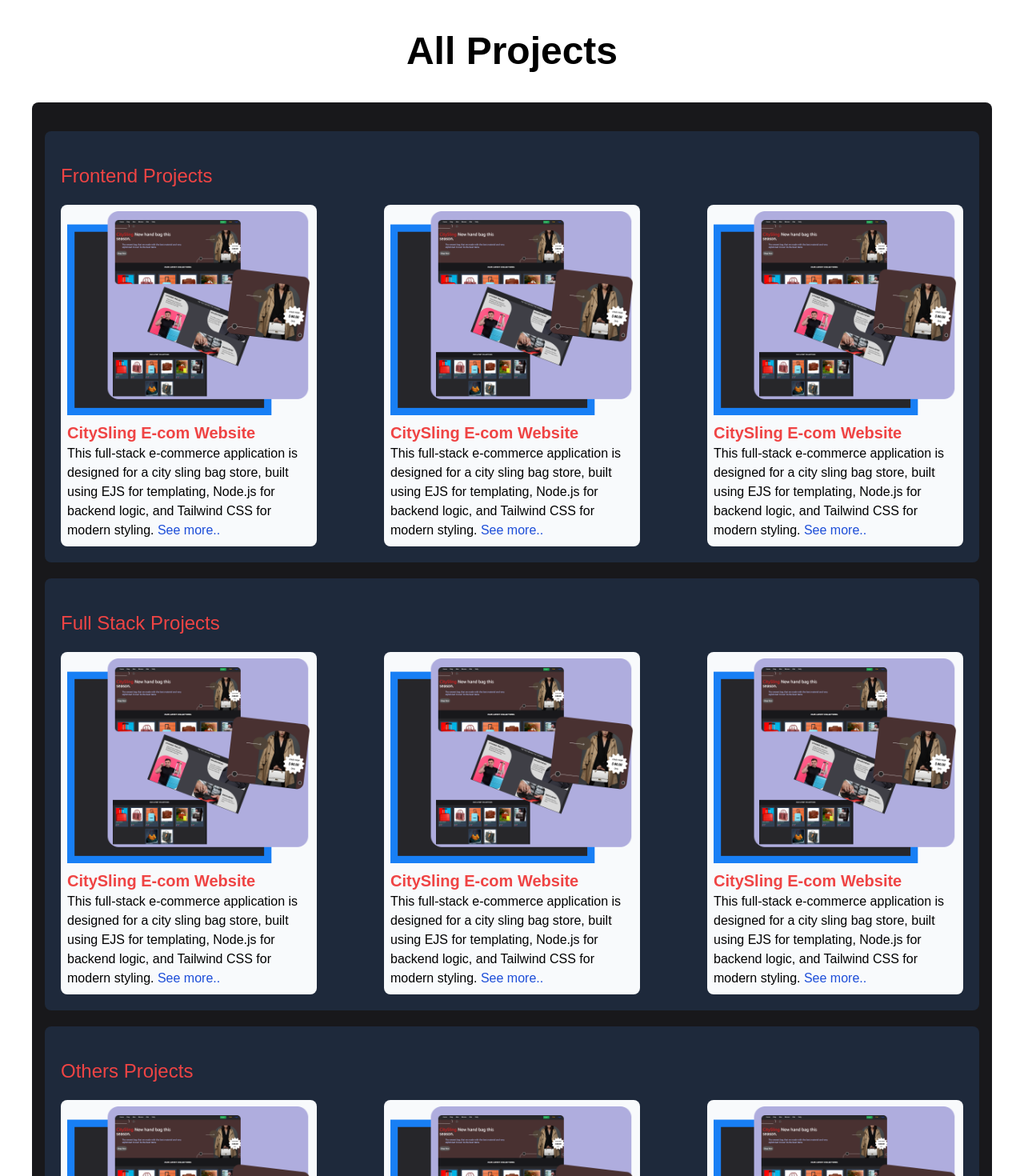
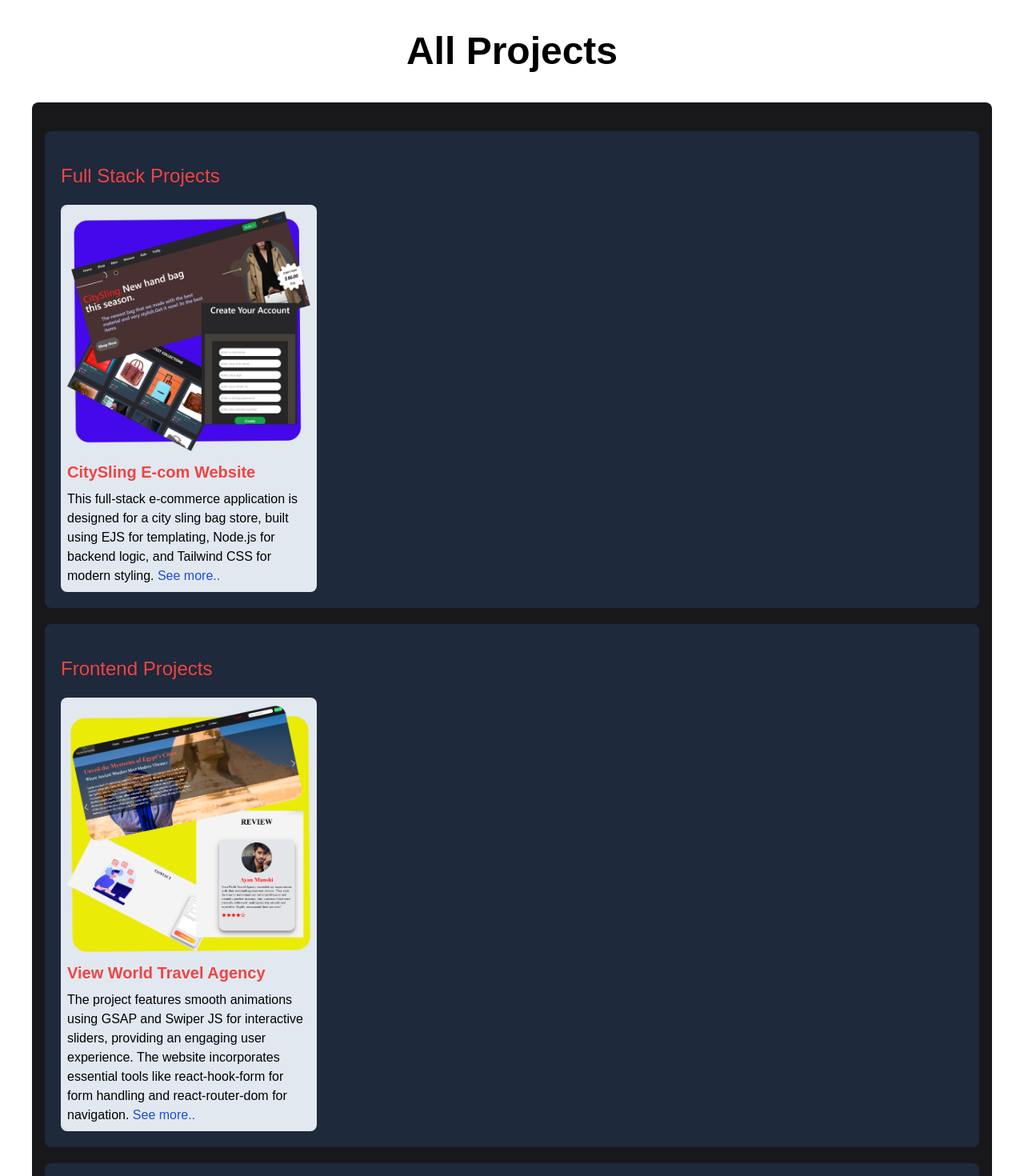
Before and after one commit to abhijit84842/Abhijit_Portfolio, a Next.js app: page /pages/projectall in a window 1280 px wide. Shown: the top 1470 px of the page at 80% size. Built offline with nearby package versions, Linux system fonts and the light colour scheme.

Commit message:
added projects

```diff
--- a/app/components/FrontendProjetcs/FrontendProjectsShow.js
+++ /dev/null
@@ -1,34 +0,0 @@
-import Link from 'next/link'
-import React from 'react'
-
-const FrontendProjectsShow = () => {
-  return (
-    <div className="sub-container bg-slate-800 p-5 my-5 rounded-lg">
-    <div className="mernstack-projects-box">
-        <h2 className="mt-5 text-2xl mb-5 text-red-500">Full Stack Projects</h2>
-        <div className="flex justify-between">
-        <div className="crad bg-slate-50 w-[20rem] p-2 rounded-lg">
-            <img  src="/Projects/citysling.png" alt="loading.." />
-            <p className="text-red-500 text-xl mt-2 font-semibold">CitySling E-com Website</p>
-            <p className="text-black ">This full-stack e-commerce application is designed for a city sling bag store, built using EJS for templating, Node.js for backend logic, and Tailwind CSS for modern styling. <span><Link className='text-blue-700' href={""}>See more..</Link></span></p>
-        </div>
-        <div className="crad bg-slate-50 w-[20rem] p-2 rounded-lg">
-            <img  src="/Projects/citysling.png" alt="loading.." />
-            <p className="text-red-500 text-xl mt-2 font-semibold">CitySling E-com Website</p>
-            <p className="text-black ">This full-stack e-commerce application is designed for a city sling bag store, built using EJS for templating, Node.js for backend logic, and Tailwind CSS for modern styling. <span><Link className='text-blue-700' href={""}>See more..</Link></span></p>
-        </div>
-        <div className="crad bg-slate-50 w-[20rem] p-2 rounded-lg">
-            <img  src="/Projects/citysling.png" alt="loading.." />
-            <p className="text-red-500 text-xl mt-2 font-semibold">CitySling E-com Website</p>
-            <p className="text-black ">This full-stack e-commerce application is designed for a city sling bag store, built using EJS for templating, Node.js for backend logic, and Tailwind CSS for modern styling. <span><Link className='text-blue-700' href={""}>See more..</Link></span></p>
-        </div>
-        </div>
-
-    </div>
-    <div className="frontend-projects-box"></div>
-    <div className="others-projects-box"></div>
-  </div>
-  )
-}
-
-export default FrontendProjectsShow
--- a/app/components/FullStackProjects/FullStackProjectsShow.js
+++ /dev/null
@@ -1,34 +0,0 @@
-import Link from 'next/link'
-import React from 'react'
-
-const FullStackProjectsShow = () => {
-  return (
-    <div className="sub-container bg-slate-800 p-5 my-5 rounded-lg">
-        <div className="frotend-projects-box">
-            <h2 className="mt-5 text-2xl mb-5 text-red-500">Frontend Projects</h2>
-            <div className="flex justify-between">
-            <div className="crad bg-slate-50 w-[20rem] p-2 rounded-lg">
-                <img  src="/Projects/citysling.png" alt="loading.." />
-                <p className="text-red-500 text-xl mt-2 font-semibold">CitySling E-com Website</p>
-                <p className="text-black ">This full-stack e-commerce application is designed for a city sling bag store, built using EJS for templating, Node.js for backend logic, and Tailwind CSS for modern styling. <span><Link className='text-blue-700' href={""}>See more..</Link></span></p>
-            </div>
-            <div className="crad bg-slate-50 w-[20rem] p-2 rounded-lg">
-                <img  src="/Projects/citysling.png" alt="loading.." />
-                <p className="text-red-500 text-xl mt-2 font-semibold">CitySling E-com Website</p>
-                <p className="text-black ">This full-stack e-commerce application is designed for a city sling bag store, built using EJS for templating, Node.js for backend logic, and Tailwind CSS for modern styling. <span><Link className='text-blue-700' href={""}>See more..</Link></span></p>
-            </div>
-            <div className="crad bg-slate-50 w-[20rem] p-2 rounded-lg">
-                <img  src="/Projects/citysling.png" alt="loading.." />
-                <p className="text-red-500 text-xl mt-2 font-semibold">CitySling E-com Website</p>
-                <p className="text-black ">This full-stack e-commerce application is designed for a city sling bag store, built using EJS for templating, Node.js for backend logic, and Tailwind CSS for modern styling. <span><Link className='text-blue-700' href={""}>See more..</Link></span></p>
-            </div>
-            </div>
-
-        </div>
-        <div className="frontend-projects-box"></div>
-        <div className="others-projects-box"></div>
-      </div>
-  )
-}
-
-export default FullStackProjectsShow
--- /dev/null
+++ b/app/components/ProjectsShow/FrontendProjectsShow.js
@@ -0,0 +1,22 @@
+import Link from 'next/link'
+import React from 'react'
+
+const FrontendProjectsShow = () => {
+  return (
+    <div className="sub-container bg-slate-800 p-5 my-5 rounded-lg">
+    <div className="mernstack-projects-box">
+        <h2 className="mt-5 text-2xl mb-5 text-red-500">Frontend Projects</h2>
+        <div className="flex justify-between">
+        <div className="crad bg-slate-200 w-[20rem] p-2 rounded-lg">
+            <img  src="/ProjectShow/TravelAgency.png" alt="loading.." />
+            <p className="text-red-500 text-xl mt-2 font-semibold mb-2 mt-3">View World Travel Agency</p>
+            <p className="text-black ">The project features smooth animations using GSAP and Swiper JS for interactive sliders, providing an engaging user experience. The website incorporates essential tools like react-hook-form for form handling and react-router-dom for navigation. <span><Link className='text-blue-700' href={""}>See more..</Link></span></p>
+        </div>
+        </div>
+
+    </div>
+  </div>
+  )
+}
+
+export default FrontendProjectsShow
--- /dev/null
+++ b/app/components/ProjectsShow/FullStackProjectsShow.js
@@ -0,0 +1,22 @@
+import Link from 'next/link'
+import React from 'react'
+
+const FullStackProjectsShow = () => {
+  return (
+    <div className="sub-container bg-slate-800 p-5 my-5 rounded-lg">
+        <div className="frotend-projects-box">
+            <h2 className="mt-5 text-2xl mb-5 text-red-500">Full Stack Projects</h2>
+            <div className="flex justify-between">
+            <div className="crad bg-slate-200 w-[20rem] p-2 rounded-lg">
+                <img className=''  src="/ProjectShow/CitySlingImg.png" alt="loading.." />
+                <p className="text-red-500 text-xl mt-2 font-semibold  mb-2 mt-3">CitySling E-com Website</p>
+                <p className="text-black ">This full-stack e-commerce application is designed for a city sling bag store, built using EJS for templating, Node.js for backend logic, and Tailwind CSS for modern styling. <span><Link className='text-blue-700' href={""}>See more..</Link></span></p>
+            </div>
+            </div>
+
+        </div>
+      </div>
+  )
+}
+
+export default FullStackProjectsShow
--- a/app/components/OthersProjectsShow/OthersProjectsShow.js
+++ b/app/components/ProjectsShow/OthersProjectsShow.js
@@ -25,8 +25,6 @@ const OthersProjectsShow = () => {
         </div>
 
     </div>
-    <div className="frontend-projects-box"></div>
-    <div className="others-projects-box"></div>
   </div>
   )
 }
```
Also changed, not shown: app/pages/projectall/page.js (+4 -3 lines), public/ProjectShow/CitySlingImg.png (added), public/ProjectShow/TravelAgency.png (added).
